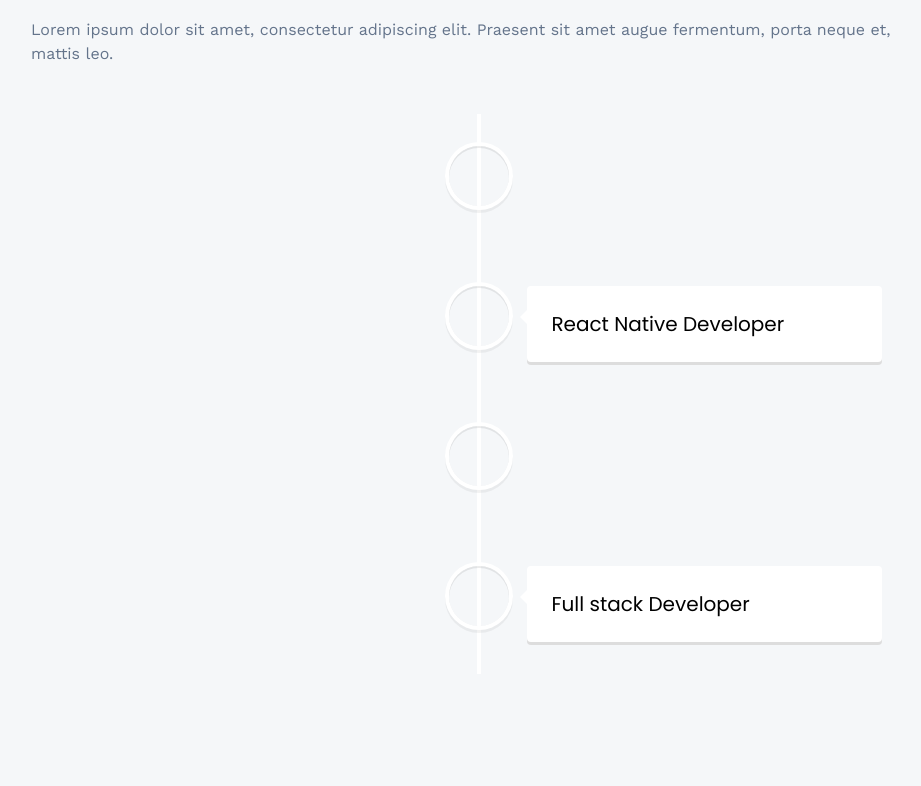
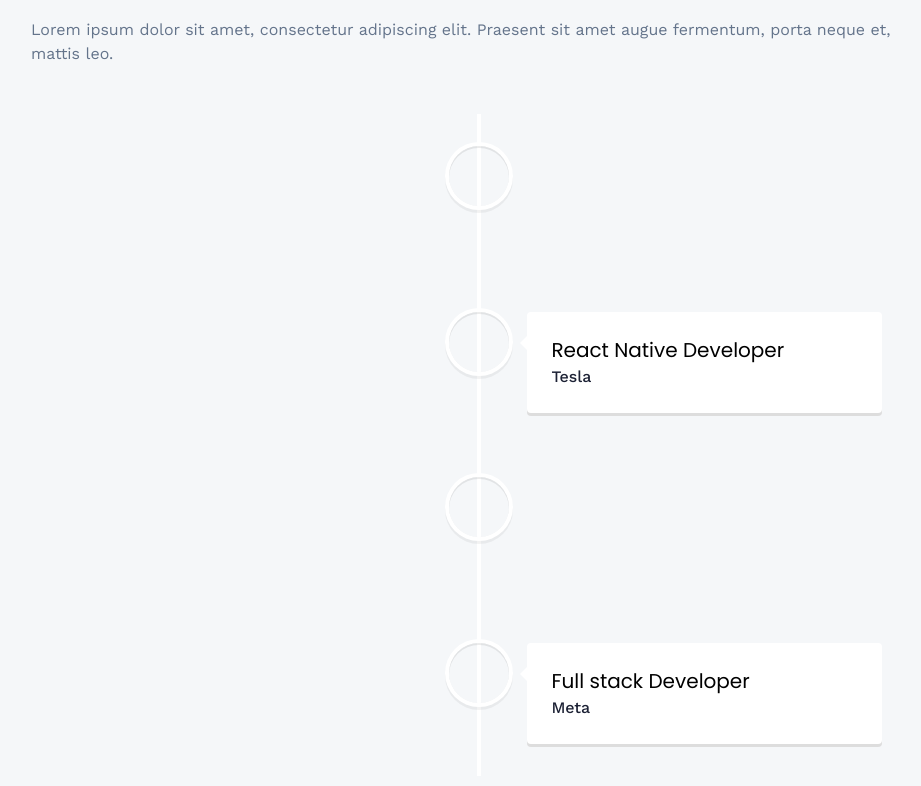
Before and after one commit to JaneilTan/3D-portfolio, a React (Vite) app: page /about in a window 1280 px wide. Shown: the part 854-1640 px from the top of the page, without its empty margins (161-1082 px from the left). Built offline with nearby package versions, Linux system fonts and the light colour scheme.

Commit message:
Style: Adjust text color, font weight, and margin for company name

```diff
--- a/src/pages/About.jsx
+++ b/src/pages/About.jsx
@@ -50,6 +50,10 @@ const About = () => {
                     <h3 className='text-black text-xl font-poppins sont-semibold'>
                       {experience.title}
                     </h3>
+                    <p className='text-black-500 font-medium font-base'
+                    style={{margin:0}}>
+                      {experience.company_name}
+                    </p>
                   </div>
                 </VerticalTimelineElement>
               ))}
```
